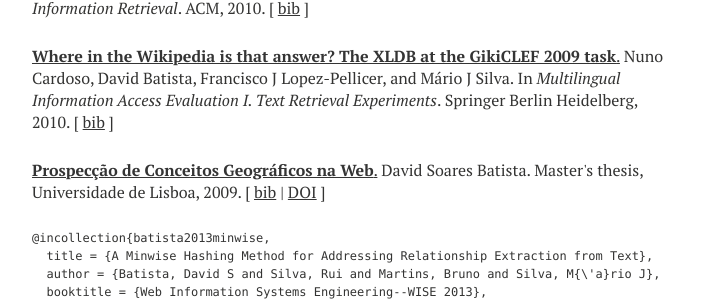
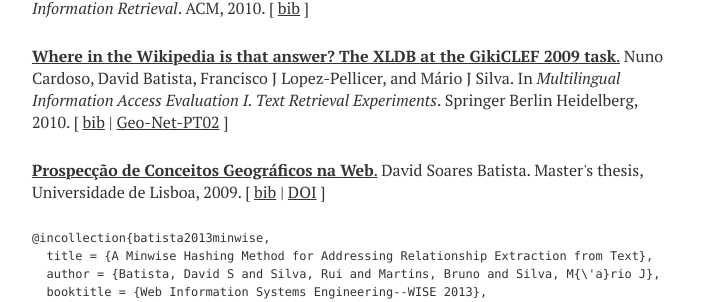
Before and after one commit to davidsbatista/davidsbatista.github.io, a Jekyll site: the page built from publications/index.md, in a window 1280 px wide and 900 px high, scrolled down 850 px. Shown: the part 149-451 px from the top of the window, without its empty margins (288-991 px from the left). Built offline with Jekyll 4.4.1, drawn with Linux system fonts in a browser that asks for light colours; nearby versions of some CDN libraries.

Commit message:
Update publications.html

```diff
--- a/_includes/publications.html
+++ b/_includes/publications.html
@@ -100,7 +100,7 @@
   M&aacute;rio&nbsp;J Silva.
  In <em>Multilingual Information Access Evaluation I. Text Retrieval
   Experiments</em>. Springer Berlin Heidelberg, 2010.
-[&nbsp;<a href="{{ include.url }}#cardoso2010wikipedia">bib</a>&nbsp;]
+[&nbsp;<a href="{{ include.url }}#cardoso2010wikipedia">bib</a>&nbsp;| <a href="http://dmir.inesc-id.pt/project/Geo-Net-PT_02_in_English">Geo-Net-PT02</a>&nbsp;]
 
 </p>
 
```
